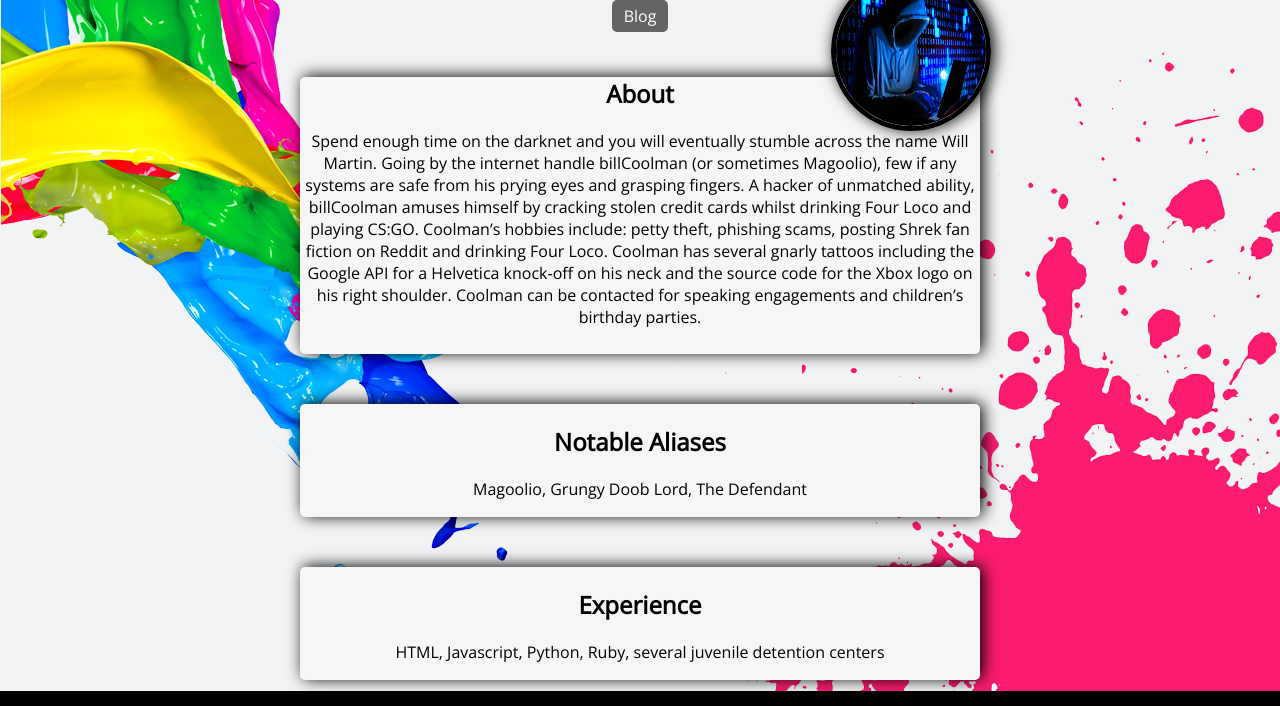
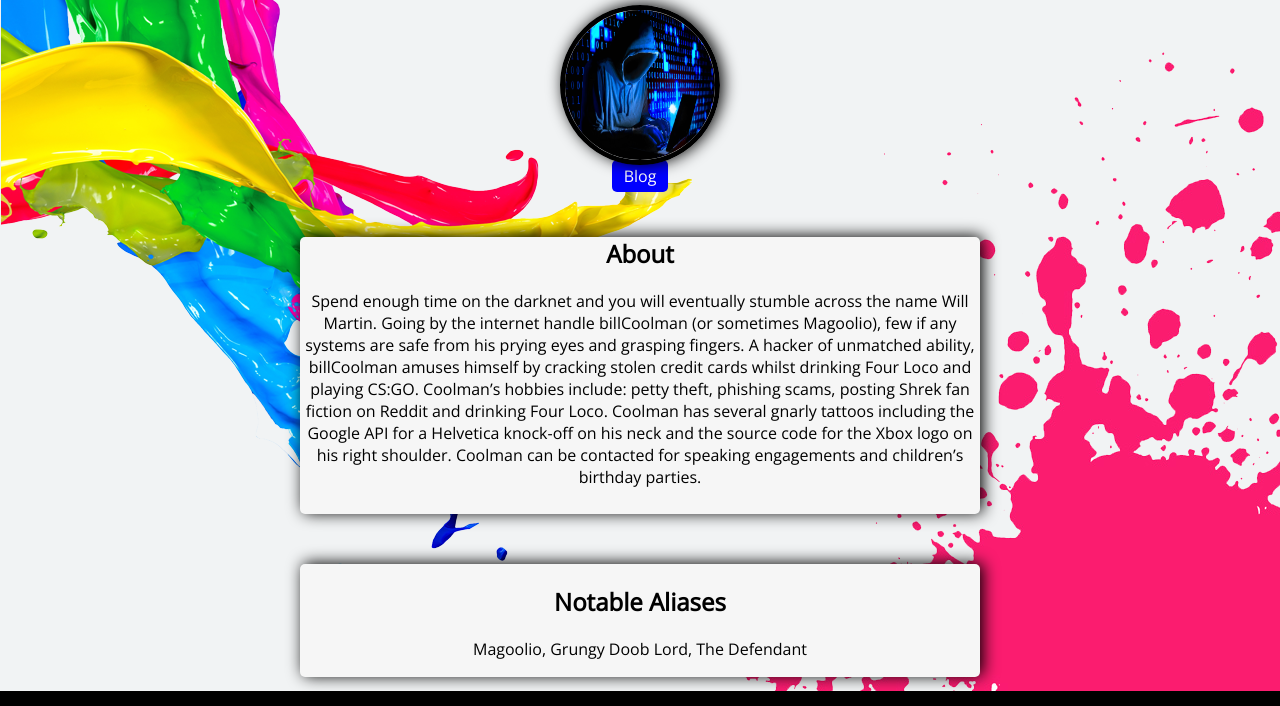
Before and after one commit to willhmartin/profile, a plain HTML site: page index.html in a window 1280 px wide. Shown: the part 59-765 px from the top of the page. Drawn offline with nearby package versions, Linux system fonts and the light colour scheme.

Commit message:
test push

```diff
--- a/style.css
+++ b/style.css
@@ -9,6 +9,8 @@
   background-image: url('images/big_paint_splash.png');
   background-repeat: no-repeat;
   background-size: 120, 120;
+  background-position: fixed;
+  top: 0;
 }
 
 .container{
@@ -54,14 +56,17 @@
   padding: 1px;
 }
 
+.avatar-box{
+  position: relative;
+}
 
 .avatar{
   height: 150px;
   width: 150px;
   border-radius: 50%;
-  position: absolute;
+  /* position: absolute; */
       top: 30px;
-    left: 831px;
+    left: 1000px;
   border: 5px, solid, black;
   box-shadow: 3px -1px 16px;
 }
@@ -76,7 +81,7 @@
 }
 
 .btn-blog{
-  background-color: #646464;
+  background-color: blue;
   color: white;
   padding: 5px;
   padding-left: 12px;
```
Also changed, not shown: images/big_pink_paint_splash.png (added), 1 other file.
